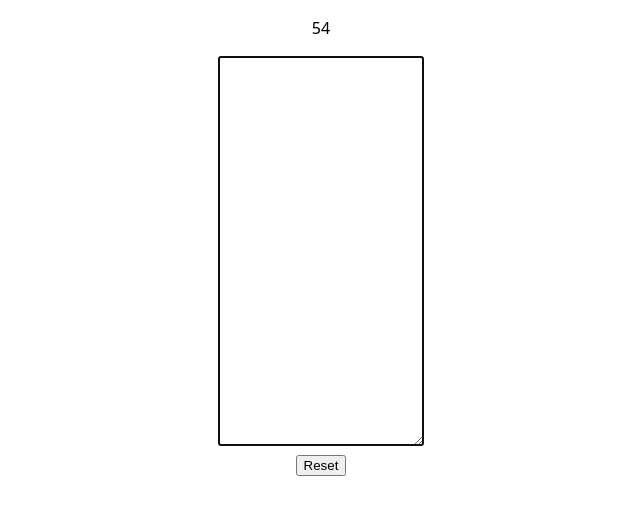
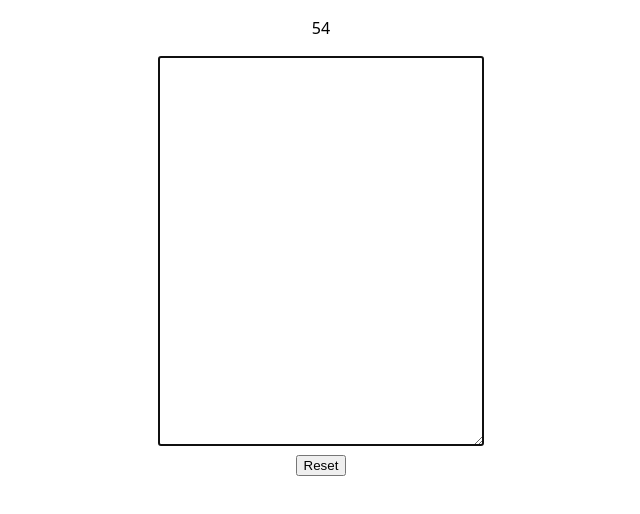
Before and after one commit to jpvillaisaza/draft, a plain HTML site: page index.html in a window 1280 px wide. Shown: the whole page, without its empty margins (319-959 px from the left). Drawn offline with Linux system fonts and the light colour scheme.

Commit message:
Increase width

```diff
--- a/index.html
+++ b/index.html
@@ -18,6 +18,7 @@
         font-family: inherit;
         font-size: inherit;
         line-height: inherit;
+        min-width: min(320px, 90%);
       }
     </style>
   </head>
```
